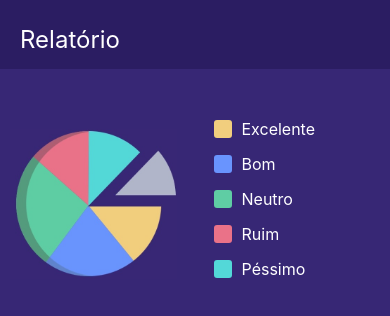
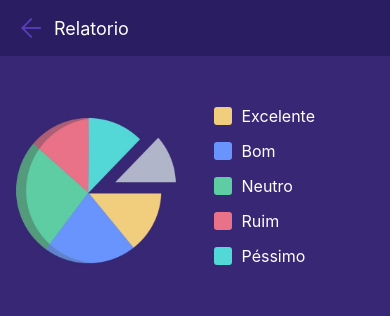
Before and after one commit to GRUPO-04-Projeto-Mobile-2025/Satisfying.you, a React Native app: screen /Relatorio in a window 390 px wide. Shown: the top 316 px of the page. Built offline with nearby package versions, Linux system fonts and the light colour scheme.

Commit message:
Pequenos ajustes

```diff
--- a/src/screens/Agradecimento.js
+++ b/src/screens/Agradecimento.js
@@ -10,7 +10,7 @@ export default function Agradecimento() {
 
   useEffect(() => {
     const timer = setTimeout(() => {
-      navigation.navigate('Main');
+      navigation.navigate('ColetaSatisfacao');
     }, 3000);
 
     return () => clearTimeout(timer);
--- a/src/screens/ColetaSatisfacao.js
+++ b/src/screens/ColetaSatisfacao.js
@@ -17,8 +17,9 @@ const ColetaSatisfacao = () => {
   const handleSelecionar = (index) => {
     setSelecionado(index);
     setTimeout(() => {
-      navigation.goBack();
-    }, 3000);
+  navigation.navigate('Agradecimento');
+  },);
+
   };
 
   return (
--- a/src/screens/Relatorio.js
+++ b/src/screens/Relatorio.js
@@ -1,5 +1,7 @@
 import React from 'react';
 import { View, Text, StyleSheet, Image } from 'react-native';
+import { useNavigation } from '@react-navigation/native';
+import BarraSuperior from '../components/barraSuperior';
 
 const legenda = [
   { label: 'Excelente', color: '#F1CE7E' },
@@ -10,11 +12,15 @@ const legenda = [
 ];
 
 const Relatorio = () => {
+  const navigation = useNavigation();
+
+  const goBack = () => {
+    navigation.goBack();
+  };
+
   return (
     <View style={styles.container}>
-      <View style={styles.header}>
-        <Text style={styles.titulo}>Relatório</Text>
-      </View>
+      <BarraSuperior nomeTela="Relatorio" onPress={goBack} />
 
       <View style={styles.conteudo}>
         <Image
```
